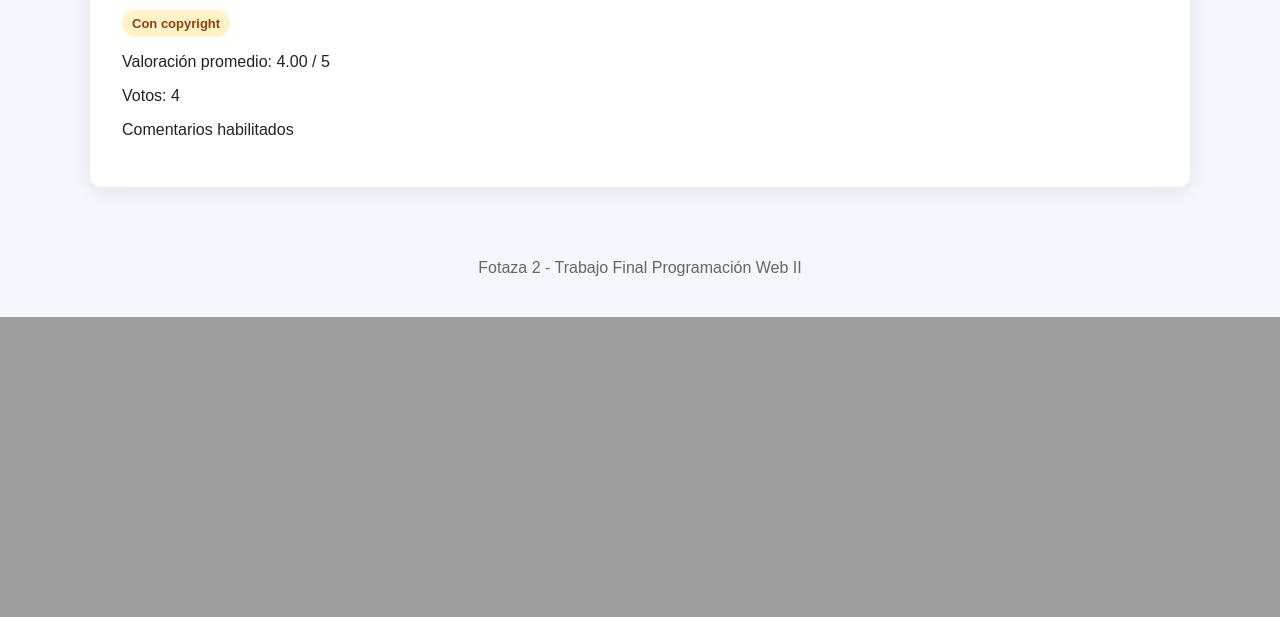
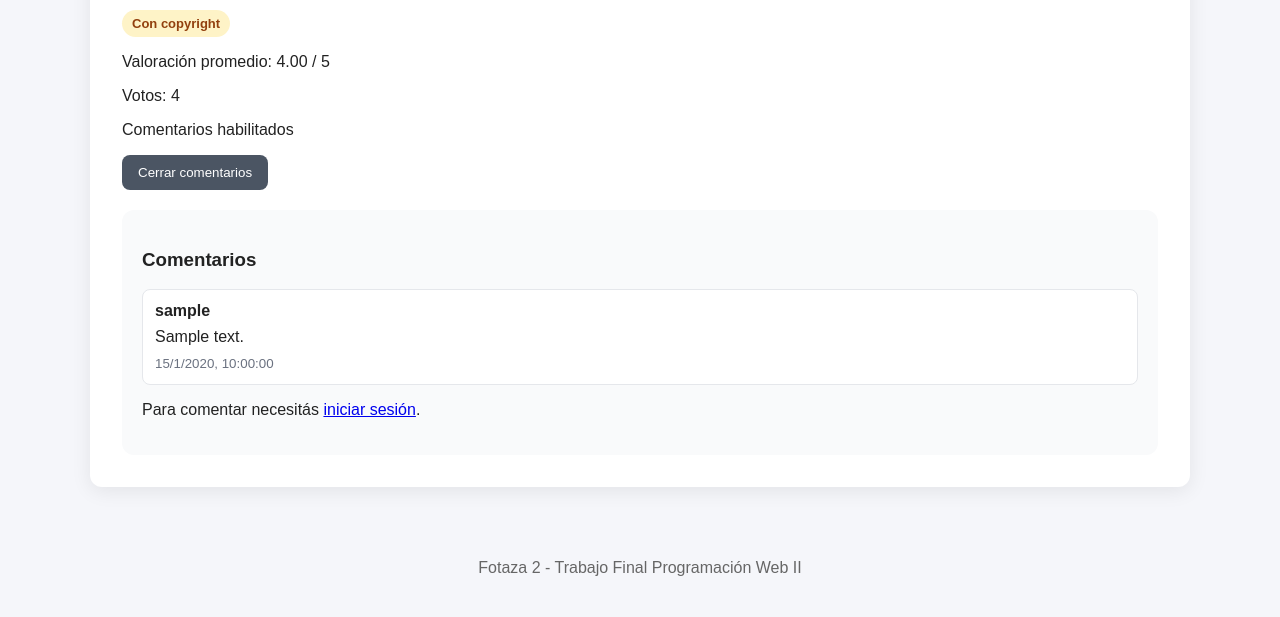
Before and after one commit to Praetoryan1/TPI-WEB2_FOTAZA_JONATHAN_MU-OZ, a Node server app: page /publications/1 in a window 1280 px wide. Shown: the part 989-1606 px from the top of the page. Before the commit the page ends 1306 px from the top, so only its background shows below. Run offline with Node 20, Linux system fonts and the light colour scheme; a user stored in the database is signed in; tables that the repository leaves empty hold one stand-in row (values such as "Sample post"); some libraries are stand-ins or nearby versions.

Commit message:
Arreglos de errores de comentarios (on/off)

```diff
--- a/public/css/main.css
+++ b/public/css/main.css
@@ -258,3 +258,40 @@
   background: #fef3c7;
   color: #92400e;
 }
+
+.comments-box {
+  margin-top: 20px;
+  padding: 20px;
+  background: #f9fafb;
+  border-radius: 12px;
+}
+
+.comment {
+  background: white;
+  border-radius: 8px;
+  padding: 12px;
+  margin-bottom: 12px;
+  border: 1px solid #e5e7eb;
+}
+
+.comment p {
+  margin: 8px 0;
+}
+
+.comment small {
+  color: #6b7280;
+}
+
+.comment-form {
+  margin-top: 16px;
+}
+
+.comment-form textarea {
+  resize: vertical;
+  margin-bottom: 12px;
+}
+
+.toggle-comments-form {
+  margin-top: 12px;
+  margin-bottom: 12px;
+}
--- a/src/modules/publications/publications.controller.js
+++ b/src/modules/publications/publications.controller.js
@@ -65,9 +65,15 @@
     });
   }
 
+const isAuthor =
+    req.user &&
+    publication.author &&
+    Number(req.user.id) === Number(publication.author.id);
+
   return res.render('publications/detail', {
     title: publication.title,
-    publication
+    publication,
+    isAuthor
   });
 };
 
--- a/src/modules/publications/publications.service.js
+++ b/src/modules/publications/publications.service.js
@@ -5,7 +5,8 @@
   Image,
   Tag,
   PublicationTag,
-  User
+  User,
+  Comment
 } = require('../../database/models');
 
 const normalizeTags = (tagsText) => {
@@ -138,9 +139,26 @@
         as: 'author',
         attributes: ['id', 'nickname', 'profile_image_url']
       },
-      {
+    {
         model: Image,
-        as: 'images'
+        as: 'images',
+        include: [
+          {
+            model: Comment,
+            as: 'comments',
+            where: {
+              is_deleted: false
+            },
+            required: false,
+            include: [
+              {
+                model: User,
+                as: 'author',
+                attributes: ['id', 'nickname', 'profile_image_url']
+              }
+            ]
+          }
+        ]
       },
       {
         model: Tag,
@@ -150,8 +168,17 @@
         }
       }
     ],
-    order: [[{ model: Image, as: 'images' }, 'order_number', 'ASC']]
+    order: [
+      [{ model: Image, as: 'images' }, 'order_number', 'ASC'],
+      [
+        { model: Image, as: 'images' },
+        { model: Comment, as: 'comments' },
+        'created_at',
+        'ASC'
+      ]
+    ]
   });
+
 
   if (!publication) {
     return null;
--- a/views/publications/detail.pug
+++ b/views/publications/detail.pug
@@ -38,3 +38,43 @@
               p Comentarios habilitados
             else
               p Comentarios cerrados
+
+            if isAuthor
+              form.toggle-comments-form(action=`/comments/images/${image.id}/toggle`, method="POST")
+                button.btn.btn-secondary(type="submit")
+                  if image.comments_enabled
+                    | Cerrar comentarios
+                  else
+                    | Reabrir comentarios
+
+          section.comments-box
+            h3 Comentarios
+
+            if image.comments && image.comments.length
+              each comment in image.comments
+                article.comment
+                  strong= comment.author ? comment.author.nickname : 'Usuario'
+                  p= comment.content
+                  small= new Date(comment.createdAt).toLocaleString('es-AR')
+            else
+              p Todavía no hay comentarios en esta imagen.
+
+            if isAuthenticated
+              if image.comments_enabled
+                form.comment-form(action=`/comments/images/${image.id}`, method="POST")
+                  input(type="hidden", name="publication_id", value=publication.id)
+                  textarea(
+                    name="content",
+                    rows="3",
+                    maxlength="500",
+                    placeholder="Escribí un comentario...",
+                    required
+                  )
+                  button.btn(type="submit") Comentar
+              else
+                p Los comentarios fueron cerrados por el autor.
+            else
+              p
+                | Para comentar necesitás
+                a(href="/auth/login") iniciar sesión
+                | .
```
Also changed, not shown: 2 other files.
